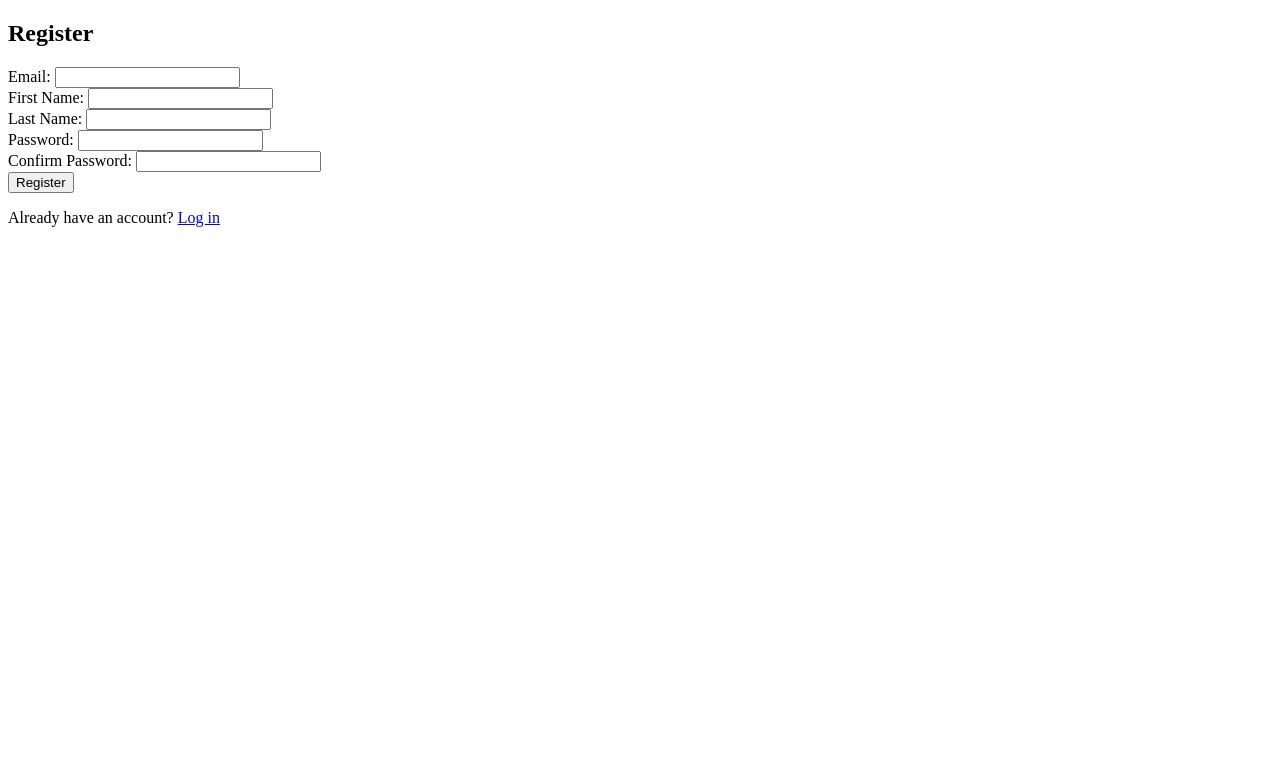
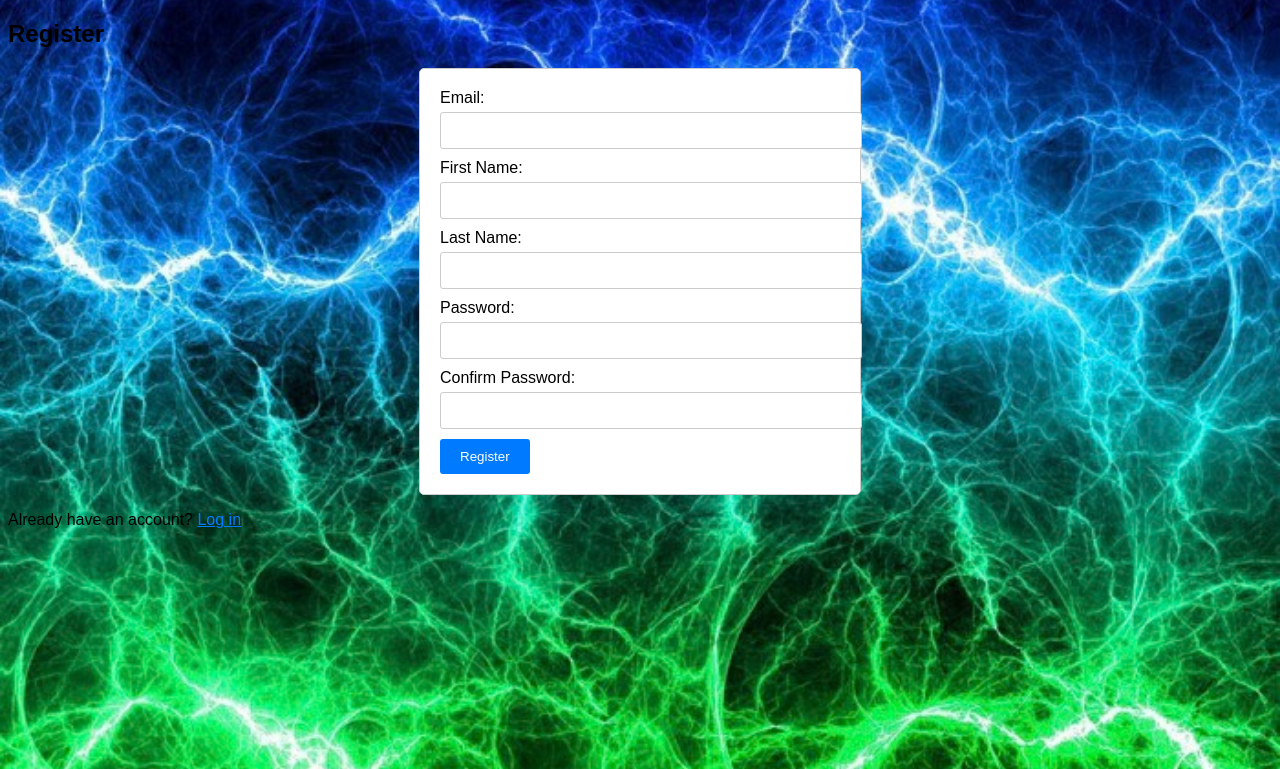
Before and after one commit to lioneraV2002/mosh_course, a Django app: page /app/register/ in a window 1280 px wide. Shown: the top 769 px of the page. Run offline with Django 4.2, Linux system fonts and the light colour scheme.

Commit message:
dealing with static files and their requirements in settings

```diff
--- /dev/null
+++ b/app/static/app/register_page_style.css
@@ -0,0 +1,52 @@
+/* styles.css */
+body {
+    background:  url('images/076.JPG');
+    font-family: Arial, sans-serif;
+    background-size: cover; /* This property scales the image to cover the entire container */
+    background-repeat: no-repeat; /* This property prevents the image from repeating */
+    background-attachment: fixed; /* Fixed background for scrolling pages */
+    background-position: center center;
+    background-color: #f0f0f0;
+    font-family: Arial, sans-serif;
+}
+
+form {
+    max-width: 400px;
+    margin: 0 auto;
+    padding: 20px;
+    background-color: #ffffff;
+    border: 1px solid #ccc;
+    border-radius: 5px;
+}
+
+label {
+    display: block;
+    margin-bottom: 5px;
+}
+
+input[type="text"],
+input[type="email"],
+input[type="password"] {
+    width: 100%;
+    padding: 10px;
+    margin-bottom: 10px;
+    border: 1px solid #ccc;
+    border-radius: 3px;
+}
+
+button {
+    background-color: #007bff;
+    color: #ffffff;
+    padding: 10px 20px;
+    border: none;
+    border-radius: 3px;
+    cursor: pointer;
+}
+
+button:hover {
+    background-color: #0056b3;
+}
+
+a {
+    color: #007bff;
+}
--- a/app/templates/register.html
+++ b/app/templates/register.html
@@ -1,8 +1,9 @@
-
+{% load static %}
 <!DOCTYPE html>
 <html>
 <head>
     <title>Register</title>
+    <link rel="stylesheet" type="text/css" href="{% static 'app/register_page_style.css' %}">
 </head>
 <body>
     <h2>Register</h2>
--- a/project/settings.py
+++ b/project/settings.py
@@ -140,8 +140,10 @@ USE_TZ = True
 
 # Static files (CSS, JavaScript, Images)
 # https://docs.djangoproject.com/en/4.2/howto/static-files/
+import os
 
 STATIC_URL = 'static/'
+STATICFILES_DIRS = [os.path.join(BASE_DIR,'app/static')]
 
 # Default primary key field type
 # https://docs.djangoproject.com/en/4.2/ref/settings/#default-auto-field
```
Also changed, not shown: app/static/app/images/076.JPG (added).
